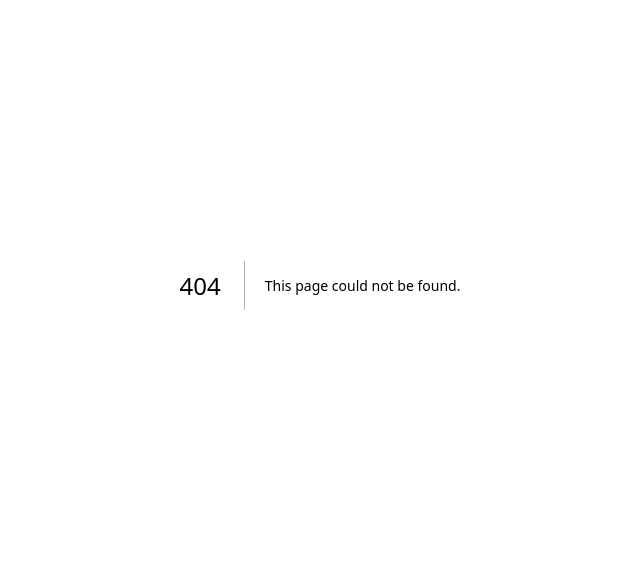
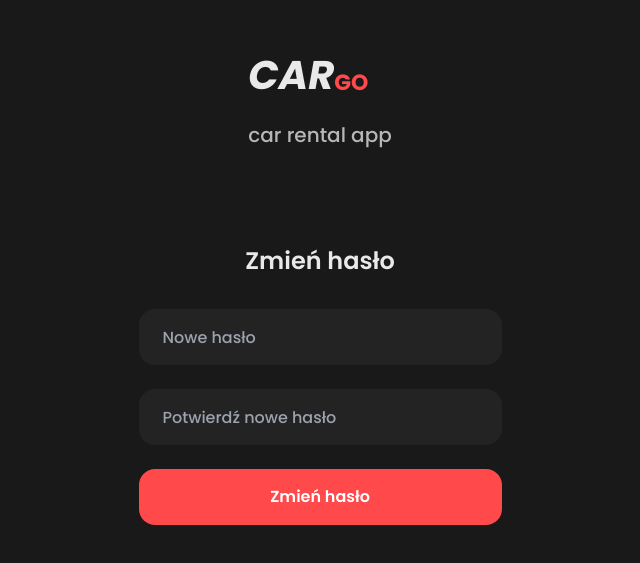
Before and after one commit to s22868/car-go-frontend, a Next.js app: page /reset in a window 1280 px wide. Before the commit this address had no page. Shown: the part 115-678 px from the top of the page, without its empty margins (320-960 px from the left). Built offline with nearby package versions, Linux system fonts and the light colour scheme.

Commit message:
feat: handle password reset

```diff
--- /dev/null
+++ b/pages/forgot-password/index.tsx
@@ -0,0 +1,76 @@
+import type { NextPage } from 'next'
+import Head from 'next/head'
+import { useRouter } from 'next/router'
+import { FormEvent, useEffect, useState } from 'react'
+import { DefaultService } from '../../services/openapi'
+import { Input, Button } from '@components/shared-components'
+import Logo from '@components/shared-components/icons/Logo'
+
+const Verify: NextPage = () => {
+  const router = useRouter()
+  const [errorMsg, setErrorMsg] = useState('')
+  const [email, setEmail] = useState('')
+  const [sent, setSent] = useState(false)
+
+  const handleForgot = (e: FormEvent) => {
+    e.preventDefault()
+    DefaultService.resetPassword(email)
+      .then(() => setSent(true))
+      .then(() => setErrorMsg(''))
+      .catch((err) => {
+        setErrorMsg('Spróbuj ponownie')
+        console.log(err)
+      })
+  }
+
+  useEffect(() => {
+    if (localStorage.getItem('cargo_token')) {
+      router.push('/')
+    }
+  }, [])
+
+  return (
+    <div className="flex flex-col items-center justify-center min-h-screen py-2 bg-brand-gray-400">
+      <Head>
+        <title>Car-Go - Reset hasła</title>
+        <link rel="icon" href="/favicon.ico" />
+      </Head>
+      <main className="flex flex-col items-center justify-center flex-1 w-full gap-4 px-20 text-center">
+        <div className="mb-10 space-y-4 md:mb-20">
+          <Logo />
+          <p className="text-xl font-medium text-brand-gray-200">
+            car rental app
+          </p>
+        </div>
+        {sent ? (
+          (
+            <h1 className="mb-4 text-2xl font-semibold text-green-500">
+              Mail z linkiem do resetu hasła został wysłany, sprawdź pocztę.
+            </h1>
+          )
+        ) : (
+          <>
+            <h1 className="mb-4 text-2xl font-semibold text-brand-gray-100">
+              Reset hasła
+            </h1>
+            <form
+              className="flex flex-col gap-4 md:gap-6"
+              onSubmit={handleForgot}
+            >
+              <Input
+                value={email}
+                onChange={(e) => setEmail(e.target.value)}
+                required
+                placeholder="Podaj e-mail"
+              />
+              <Button type="submit">Wyślij email</Button>
+            </form>
+          </>
+        )}
+        {errorMsg && <div className="text-red-500">{errorMsg}</div>}
+      </main>
+    </div>
+  )
+}
+
+export default Verify
--- /dev/null
+++ b/pages/reset/index.tsx
@@ -0,0 +1,82 @@
+import type { NextPage } from 'next'
+import Head from 'next/head'
+import { useRouter } from 'next/router'
+import { FormEvent, useEffect, useState } from 'react'
+import { DefaultService } from '../../services/openapi'
+import { Input, Button } from '@components/shared-components'
+import Logo from '@components/shared-components/icons/Logo'
+
+const Verify: NextPage = () => {
+  const router = useRouter()
+  const [errorMsg, setErrorMsg] = useState('')
+  const [password, setPassword] = useState('')
+  const [confirmPassword, setConfirmPassword] = useState('')
+
+  const handleVerify = async (e: FormEvent) => {
+    e.preventDefault()
+    if (password !== confirmPassword) {
+      return setErrorMsg('Hasła nie są zgodne')
+    }
+    const code = router.query.code
+    if (!code || typeof code === 'object') {
+      return setErrorMsg('Kod z maila jest błędny, spróbuj ponownie')
+    }
+
+    DefaultService.setNewPassword(code, { new_password: password })
+      .then((_) => {
+        router.push('/login')
+      })
+      .catch((err) => {
+        setErrorMsg('Spróbuj ponownie')
+        console.log(err)
+      })
+  }
+
+  useEffect(() => {
+    if (localStorage.getItem('cargo_token')) {
+      router.push('/')
+    }
+  }, [])
+
+  return (
+    <div className="flex flex-col items-center justify-center min-h-screen py-2 bg-brand-gray-400">
+      <Head>
+        <title>Car-Go - Reset hasła</title>
+        <link rel="icon" href="/favicon.ico" />
+      </Head>
+      <main className="flex flex-col items-center justify-center flex-1 w-full gap-4 px-20 text-center">
+        <div className="mb-10 space-y-4 md:mb-20">
+          <Logo />
+          <p className="text-xl font-medium text-brand-gray-200">
+            car rental app
+          </p>
+        </div>
+        <h1 className="mb-4 text-2xl font-semibold text-brand-gray-100">
+          Zmień hasło
+        </h1>
+        <form className="flex flex-col gap-4 md:gap-6" onSubmit={handleVerify}>
+          <Input
+            value={password}
+            onChange={(e) => setPassword(e.target.value)}
+            required
+            minLength={8}
+            type="password"
+            placeholder="Nowe hasło"
+          />
+          <Input
+            value={confirmPassword}
+            onChange={(e) => setConfirmPassword(e.target.value)}
+            required
+            minLength={8}
+            type="password"
+            placeholder="Potwierdź nowe hasło"
+          />
+          <Button type="submit">Zmień hasło</Button>
+        </form>
+        {errorMsg && <div className="text-red-500">{errorMsg}</div>}
+      </main>
+    </div>
+  )
+}
+
+export default Verify
```
